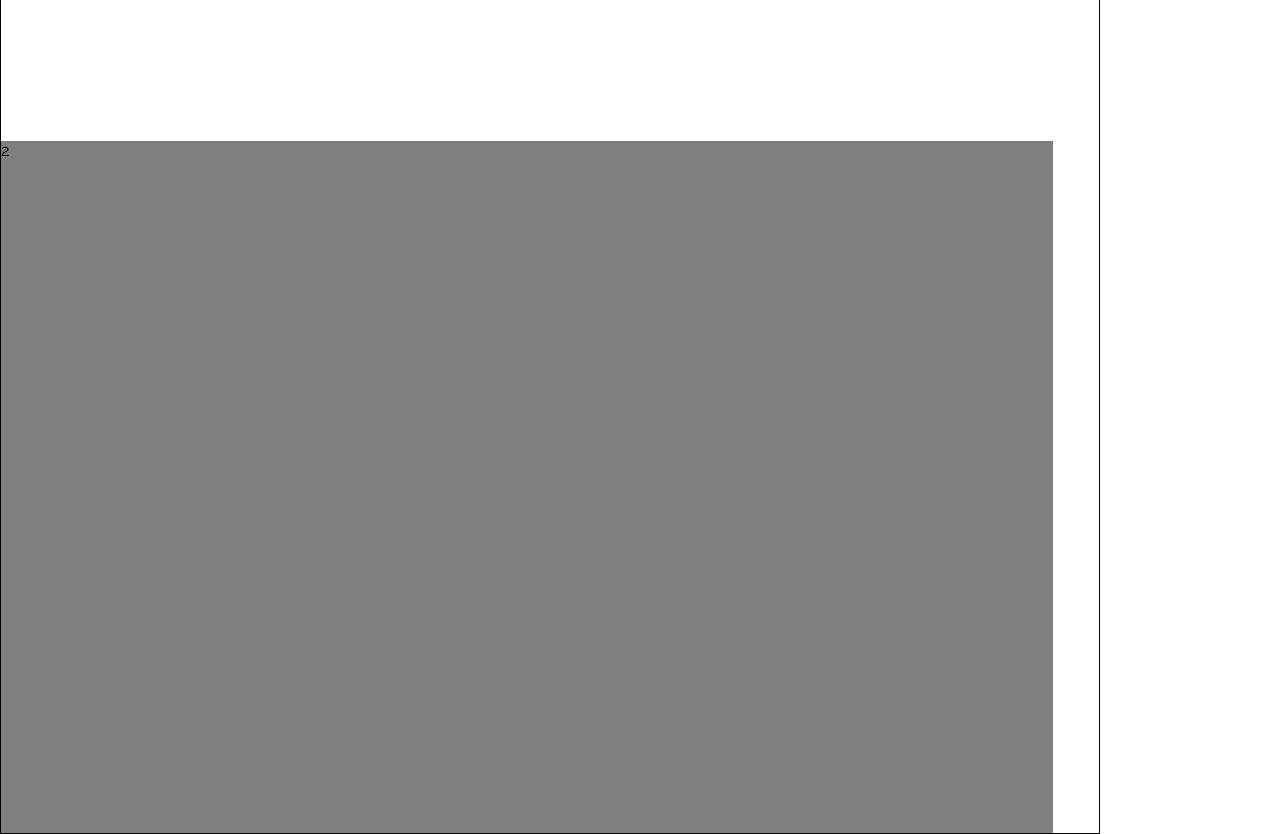
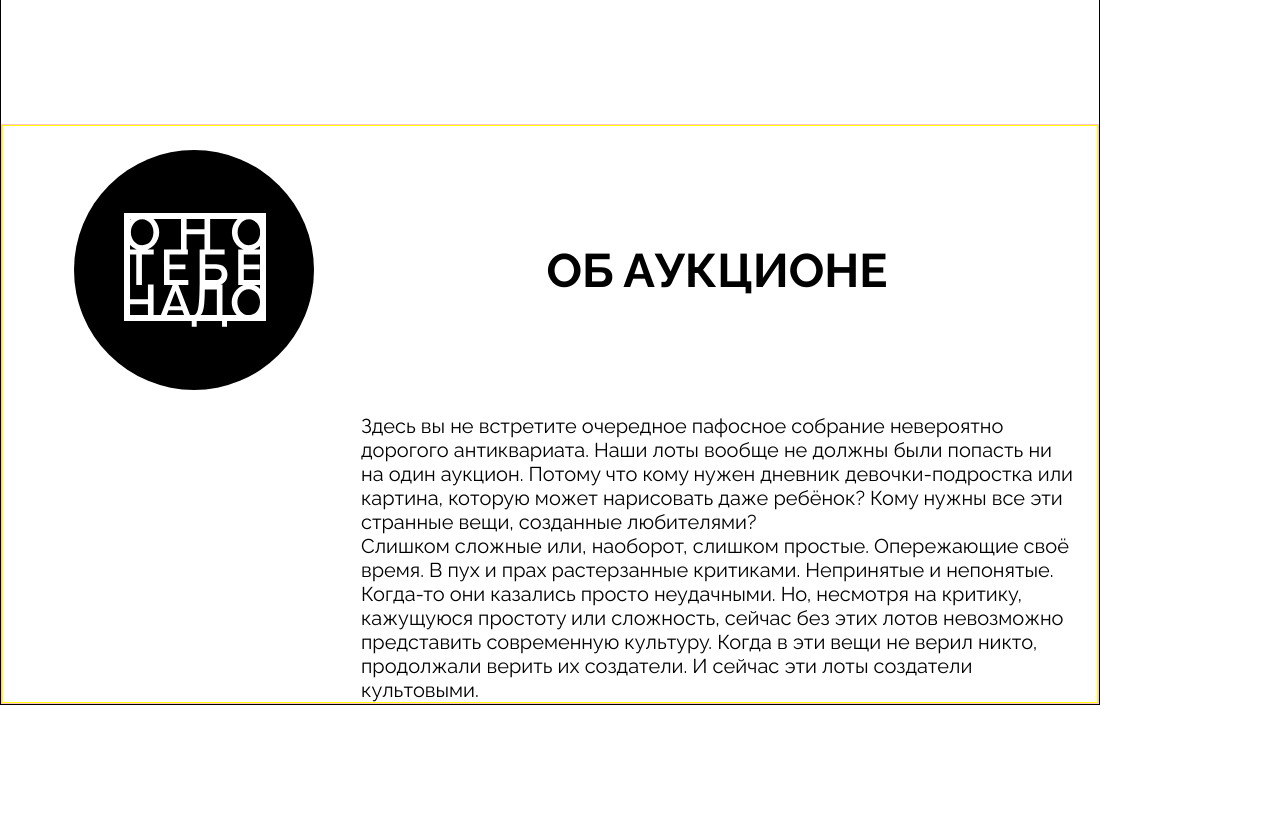
Before and after one commit to dimav-sys/ono-tebe-nado, a plain HTML site: page index.html in a window 1280 px wide. Shown: the part 1980-2814 px from the top of the page. After the commit the page ends 2685 px from the top, so only its background shows below. Drawn offline with Linux system fonts and the light colour scheme.

Commit message:
about in progress

```diff
--- a/index.html
+++ b/index.html
@@ -122,13 +122,32 @@
 
         <a class="lots__look-more-link" href="">посмотреть больше</a>
 
-        <!-- секция с карточками лотов - три лота -->
+
       </section>
 
       <section class="about">
-        <p>2</p>
-        <!-- секция с информацией об аукционе - лого кругляш, текст -->
-      </section>
+
+       <div class="about__column">
+        <div class="about__logo">
+          <img class="about__logo-image" src="./images/logo-white.svg" alt="белый логотип">
+        </div>
+
+        <h1 class="about__title">об аукционе</h1>
+        <div class="about__text">
+          Здесь вы не встретите очередное пафосное собрание невероятно дорогого антиквариата. Наши лоты вообще не должны были попасть
+          ни на один аукцион. Потому что кому нужен дневник девочки-подростка или картина, которую может нарисовать даже ребёнок?
+          Кому нужны все эти странные вещи, созданные любителями?
+          <p>
+            Слишком сложные или, наоборот, слишком простые. Опережающие своё время. В пух и прах растерзанные критиками. Непринятые и непонятые.
+            Когда-то они казались просто неудачными. Но, несмотря на критику, кажущуюся простоту или сложность, сейчас без этих лотов невозможно
+            представить современную культуру. Когда в эти вещи не верил никто, продолжали верить их создатели. И сейчас эти лоты создатели
+            культовыми.
+          </p>
+        </div>
+
+      </div>
+
+    </section>
 
     </main>
 
--- a/styles/style.css
+++ b/styles/style.css
@@ -254,17 +254,50 @@ body {
 }
 
 
+.about {
+margin-top: 183px;
+border: 1px solid pink;
+}
 
+.about__column {
+  display:grid;
+  grid-template-columns: 24px 334px 1fr 24px;
+  grid-template-rows: 1fr 1fr;
+  justify-items: center;
+  align-items: center;
+  border: 1px solid yellow;
+}
 
+.about__logo {
+  grid-column: 2/3;
+  grid-row: 1/2;
 
+  display: flex;
+  justify-content: center;
+  align-items: center;
 
+  height: 240px;
+  width: 240px;
+  border-radius: 50%;
+  background-color: black;
+}
 
+.about__logo-image {
+  width: 148px;
+  height: 114px;
+}
 
+.about__title {
+  grid-column: 3/4;
+  grid-row: 1/2;
+  font-size: 47px;
+  font-weight: 700;
+  text-transform: uppercase;
+}
 
-
-.about {
-margin-top: 200px;
-width: 1052px;
-height: 692px;
-background-color: rgba(0, 0, 0, .5) ;
+.about__text {
+  grid-column: 3/4;
+  grid-row: 2/3;
+  font-size: 20px;
+  text-align: left;
 }
```
